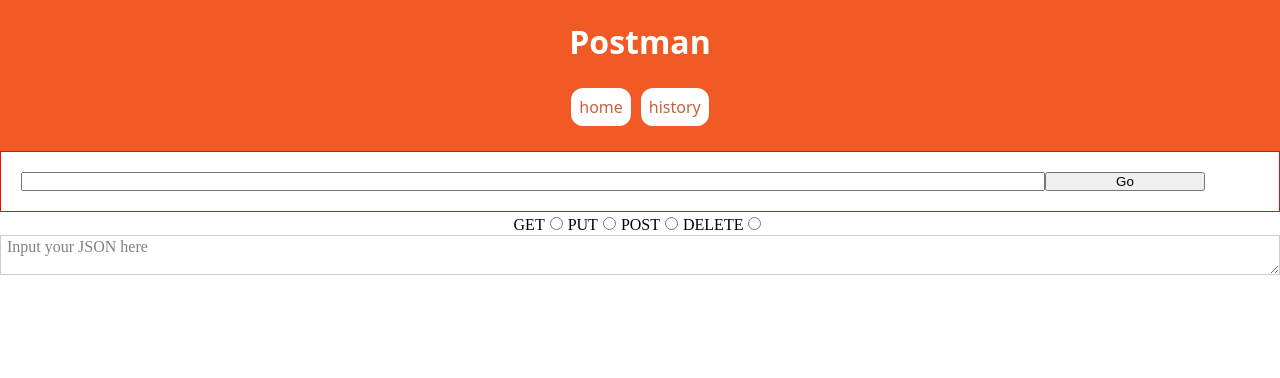
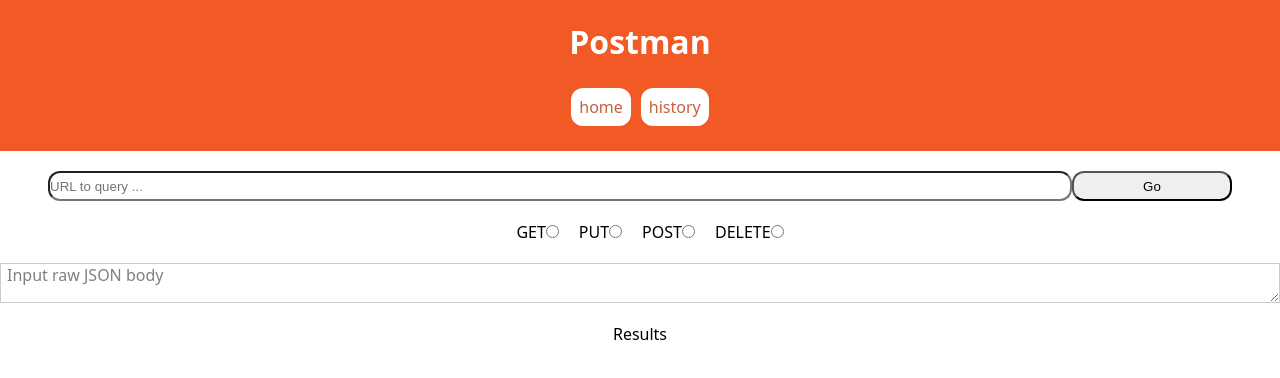
Before and after one commit to DerekHudgins/postman-clone, a React app: page / in a window 1280 px wide. Shown: the top 378 px of the page. Built offline with nearby package versions, Linux system fonts and the light colour scheme.

Commit message:
moved button inside of form and updated css

```diff
--- a/src/components/pages/UserInterface.jsx
+++ b/src/components/pages/UserInterface.jsx
@@ -5,30 +5,51 @@
 const UserInterface = ({ handleChange }) => {
   return (
     <main className={styles.UserInterface}>
-      <div className={styles.URLInput}>
-        <input />
-        <button>Go</button>
-      </div>
-      <div className={styles.radioButtons}>
-        <form>
+      <form className={styles.formElement}>
+        <div className={styles.URLInput}>
+          <input placeholder="URL to query ..." />
+          <button>Go</button>
+        </div>
+        <div className={styles.buttonContainer}>
           <label htmlFor="get">
             GET
-            <input type="radio" id="get" name="method" />
+            <input
+              type="radio"
+              id="get"
+              name="method"
+              onChange={handleChange}
+            />
           </label>
           <label htmlFor="put">
             PUT
-            <input type="radio" id="put" name="method" />
+            <input
+              type="radio"
+              id="put"
+              name="method"
+              onChange={handleChange}
+            />
           </label>
           <label htmlFor="post">
             POST
-            <input type="radio" id="post" name="method" />
+            <input
+              type="radio"
+              id="post"
+              name="method"
+              onChange={handleChange}
+            />
           </label>
           <label htmlFor="delete">
             DELETE
-            <input type="radio" id="delete" name="method" />
+            <input
+              type="radio"
+              name="method"
+              id="delete"
+              value="delete"
+              onChange={handleChange}
+            />
           </label>
-        </form>
-      </div>
+        </div>
+      </form>
       <div className={styles.JSONInput}>
         <span
           className={styles.textArea}
@@ -37,6 +58,9 @@
           contentEditable
         ></span>
       </div>
+      <div className={styles.results}>
+        <span>Results</span>
+      </div>
     </main>
   );
 };
@@ -44,5 +68,4 @@
 UserInterface.propTypes = {
   handleChange: PropTypes.func.isRequired,
 };
-
 export default UserInterface;
--- a/src/components/pages/styles/UserInterface.css
+++ b/src/components/pages/styles/UserInterface.css
@@ -1,10 +1,40 @@
 .UserInterface {
   display: flex;
   flex-direction: column;
+  flex-wrap: wrap;
+  font-family: system-ui;
+
+  .formElement {
+    display: flex;
+    align-content: center;
+    justify-content: center;
+    flex-direction: column;
+  }
+  .JSONInput,
+  .formElement {
+    display: flex;
+    justify-content: center;
+    align-items: center;
+  }
+  .formElement > label {
+    margin-left: 20px;
+    padding-bottom: 20px;
+  }
+  .formElement > label > input {
+    margin: 5px;
+  }
+  .formElement > label > input[type='radio']:checked + label {
+    transform: scale(2);
+  }
 
   .URLInput {
-    border: 1px solid red;
     padding: 20px;
+  }
+
+  .URLInput > input,
+  button {
+    border-radius: 12px;
+    height: 30px;
   }
 
   .URLInput > input {
@@ -15,18 +45,12 @@
     width: 20vh;
   }
 
-  .radioButtons {
-    display: flex;
-    align-content: center;
-    justify-content: center;
+  .buttonContainer {
+    padding-bottom: 20px;
   }
 
-  .radioButtons > form > label > input {
-    margin: 5px;
-  }
-
-  .radioButtons > form > label > input[type='radio']:checked + label {
-    transform: scale(2);
+  .buttonContainer > label {
+    margin-left: 20px;
   }
 
   .textArea {
@@ -42,7 +66,13 @@
     font-size: inherit;
   }
   .textArea[contenteditable]:empty::before {
-    content: 'Input your JSON here';
+    content: 'Input raw JSON body';
     color: grey;
   }
+  .results {
+    display: flex;
+    justify-content: center;
+    align-items: center;
+    padding: 20px;
+  }
 }
```
